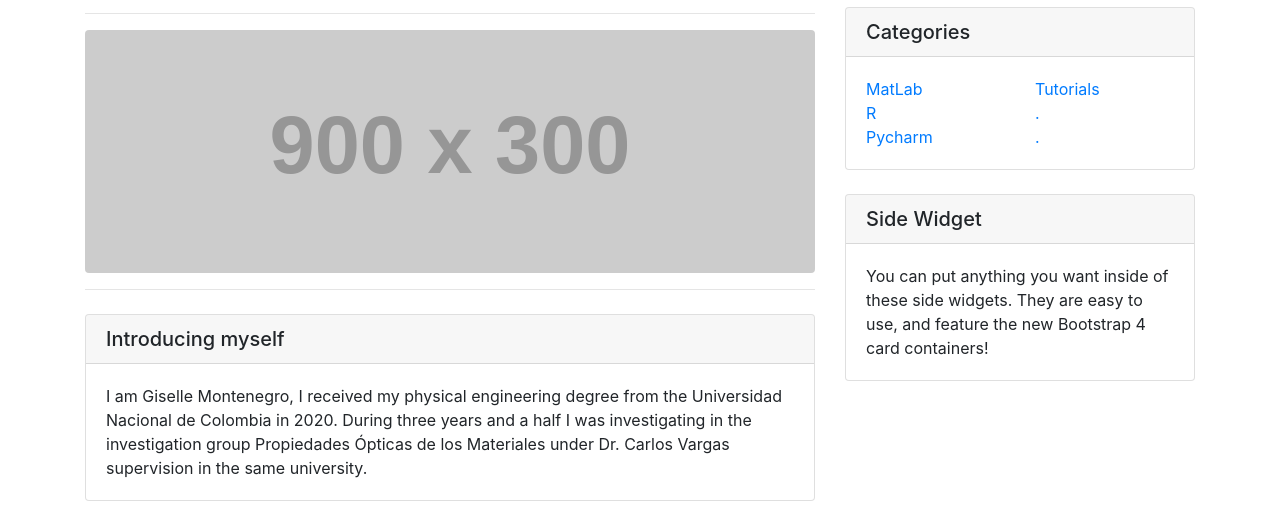
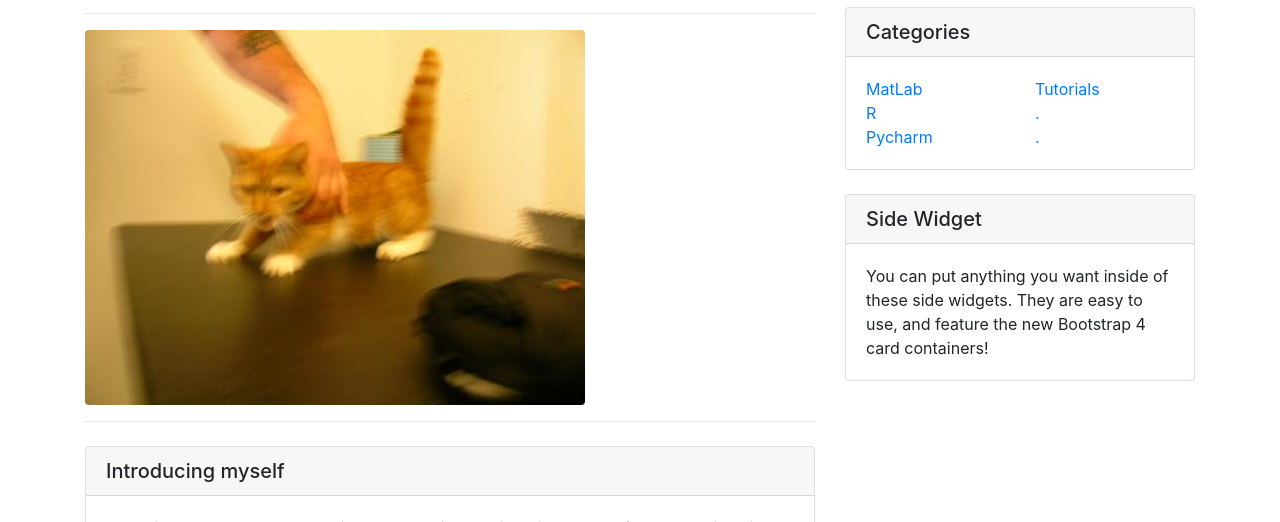
Before and after one commit to GiselleMontenegro/My-Repository, a website: page index.html in a window 1280 px wide. Shown: the part 226-748 px from the top of the page. Drawn offline with Linux system fonts and the light colour scheme; placeholder pictures from the web are drawn by us.

Commit message:
Update index.html

```diff
--- a/index.html
+++ b/index.html
@@ -70,7 +70,7 @@
         <hr>
 
         <!-- Preview Image -->
-        <img class=" img-fluid rounded" src="http://placehold.it/900x300" alt="">
+        <img class=" img-fluid rounded" src="Gatitos/0.jpg" alt="">
 
         <hr>
 
```
